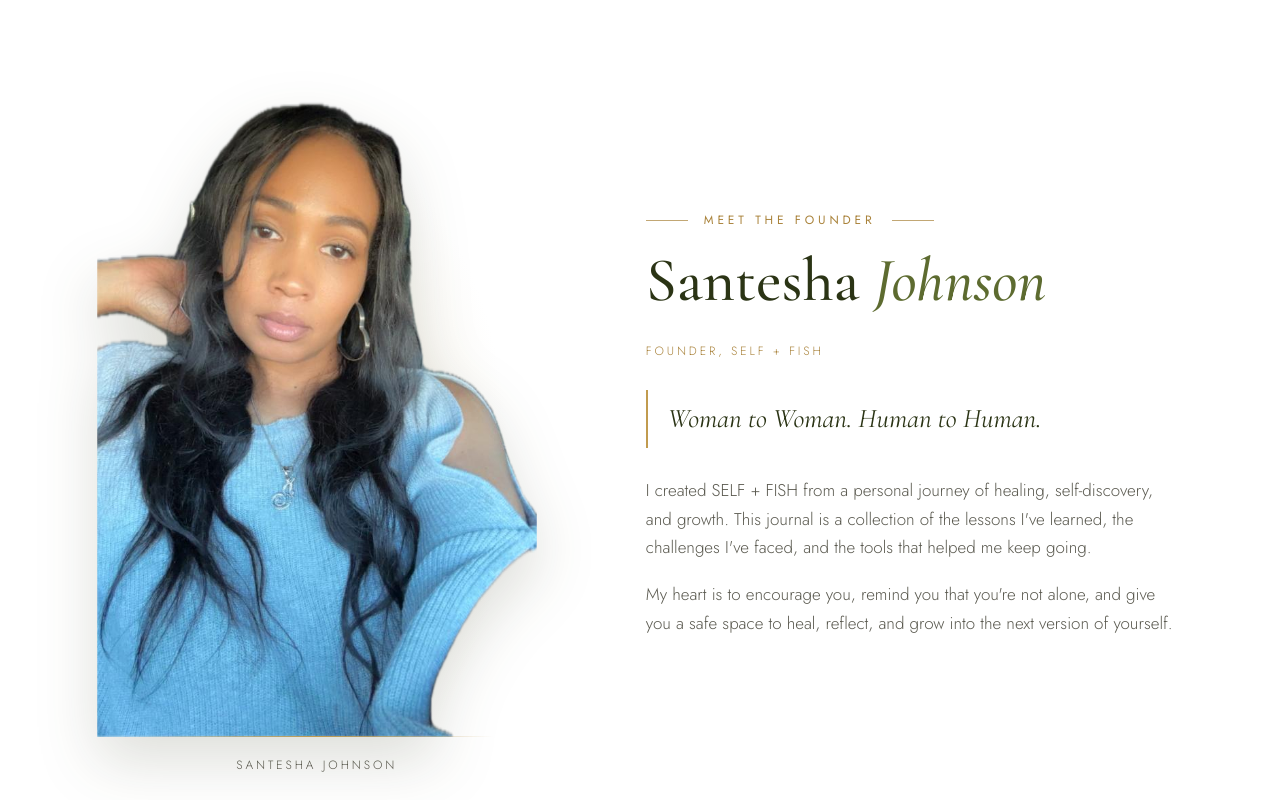
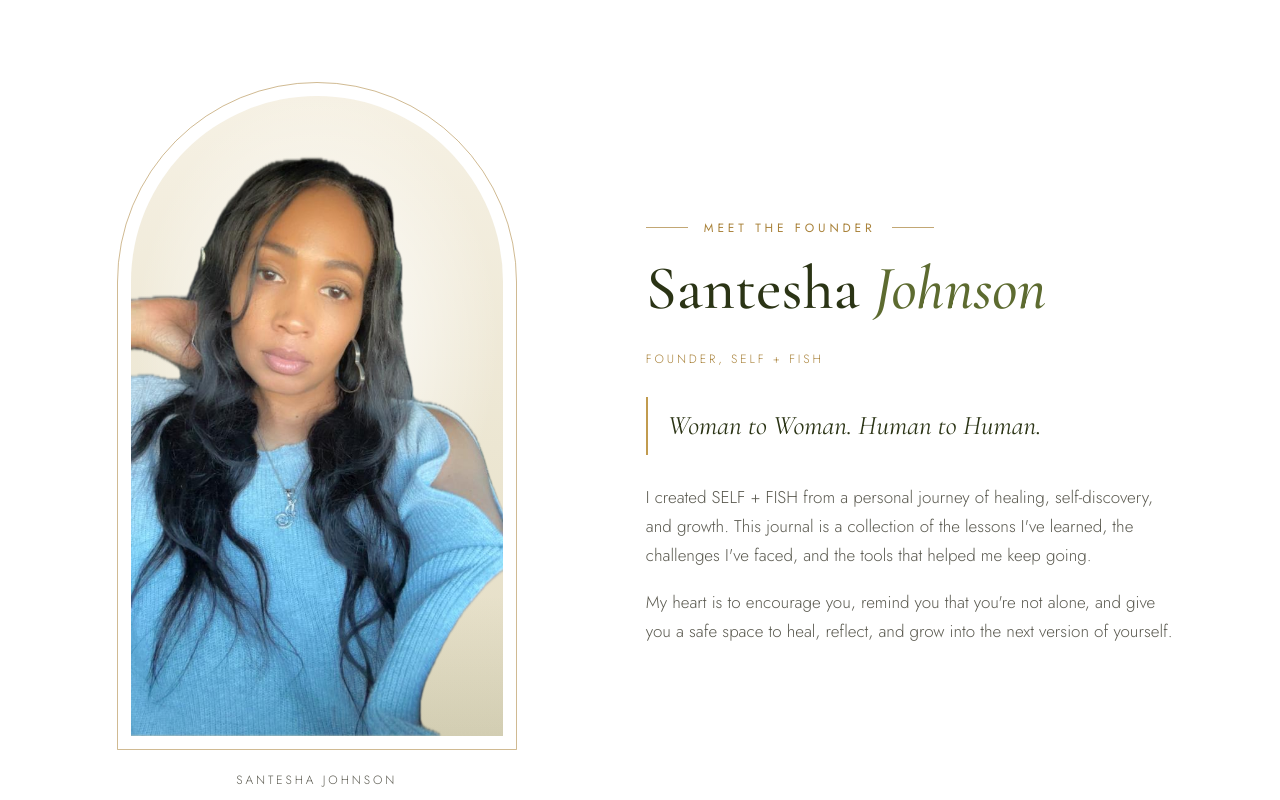
Before and after one commit to haddyscript/self_fish, a plain HTML site: page index.html in a window 1280 px wide. Shown: the part 860-1660 px from the top of the page. Drawn offline with nearby package versions, Linux system fonts and the light colour scheme.

Commit message:
Frame founder portrait in arched ivory frame with gold outline

```diff
--- a/index.html
+++ b/index.html
@@ -161,13 +161,9 @@
     display: grid; grid-template-columns: minmax(0, 5fr) minmax(0, 6fr);
     gap: clamp(48px, 8vw, 120px); align-items: center;
   }
-  .founder figure { margin: 0; justify-self: center; width: 100%; max-width: 440px; }
-  .founder figure img {
-    width: 100%; height: auto; /* natural aspect ratio; background removed, face untouched */
-    filter: drop-shadow(0 24px 30px rgba(43, 52, 21, .16));
-  }
+  .founder figure { margin: 0; justify-self: center; width: 100%; max-width: 400px; }
   .founder figcaption {
-    margin-top: 18px; font-size: 12px; letter-spacing: .24em; text-transform: uppercase; color: var(--ink-soft); text-align: center;
+    margin-top: 34px; font-size: 12px; letter-spacing: .24em; text-transform: uppercase; color: var(--ink-soft); text-align: center;
   }
   .founder .name { font-family: var(--serif); font-style: italic; font-size: clamp(30px, 3.2vw, 40px); color: var(--olive-700); margin: 0 0 4px; }
   .founder .role { font-size: 12px; letter-spacing: .24em; text-transform: uppercase; color: var(--gold-600); margin: 0 0 28px; }
@@ -277,19 +273,32 @@
   /* Header logo */
   .brand img { transition: transform .45s var(--ease), filter .45s var(--ease); }
 
-  /* Founder cut-out: soft ivory glow behind her, gold line grounding the bottom edge */
-  .founder figure .frame { position: relative; isolation: isolate; }
-  .founder figure .frame::before {
-    content: ""; position: absolute; z-index: -1; left: 6%; right: 6%; top: 8%; bottom: 0;
-    background: radial-gradient(ellipse at 50% 55%, var(--ivory-2) 0%, rgba(244, 239, 227, 0) 70%);
-    transition: transform .6s var(--ease), opacity .6s var(--ease);
+  /* Founder portrait: cut-out set inside an arched frame (hides the photo's straight cut edges) */
+  .founder .arch { position: relative; padding: 14px 14px 0; }
+  .founder .arch::before {
+    /* fine gold arch outline, offset from the portrait */
+    content: ""; position: absolute; inset: 0 0 -14px 0; border: 1px solid rgba(169, 130, 58, .55);
+    border-radius: 999px 999px 0 0; pointer-events: none;
+    transition: transform .7s var(--ease), border-color .7s var(--ease);
+  }
+  .founder figure .frame {
+    position: relative; overflow: hidden; isolation: isolate;
+    aspect-ratio: 50 / 86; border-radius: 999px 999px 0 0;
+    background:
+      radial-gradient(ellipse 70% 55% at 50% 38%, #ffffff 0%, rgba(255,255,255,0) 70%),
+      linear-gradient(180deg, #f6f1e4 0%, #ece6d2 55%, #e3dcc3 100%);
   }
   .founder figure .frame::after {
-    content: ""; position: absolute; left: 10%; right: 10%; bottom: 0; height: 1px;
-    background: linear-gradient(90deg, transparent, var(--gold-500), transparent);
-    transition: left .6s var(--ease), right .6s var(--ease);
+    /* soft olive vignette at the base so the sweater fades into the frame */
+    content: ""; position: absolute; left: 0; right: 0; bottom: 0; height: 22%; z-index: 2; pointer-events: none;
+    background: linear-gradient(180deg, rgba(63, 76, 31, 0) 0%, rgba(63, 76, 31, .10) 100%);
   }
-  .founder figure img { position: relative; transition: transform .6s var(--ease), filter .6s var(--ease); }
+  .founder figure .frame img {
+    position: absolute; left: 50%; bottom: 0; width: 108%; max-width: none; height: auto;
+    transform: translateX(-50%); transform-origin: 50% 100%;
+    filter: none;
+    transition: transform .8s var(--ease);
+  }
 
   /* Journal cover */
   .journal .cover { transition: transform .6s var(--ease), box-shadow .6s var(--ease), border-color .6s var(--ease); }
@@ -342,9 +351,8 @@
     .nav a.link:hover { color: var(--gold-600); }
     .brand:hover img { transform: scale(1.04); filter: drop-shadow(0 4px 10px rgba(193, 155, 79, .35)); }
 
-    .founder figure:hover .frame::before { transform: scale(1.06); }
-    .founder figure:hover .frame::after { left: 0; right: 0; }
-    .founder figure:hover img { transform: translateY(-6px); filter: drop-shadow(0 34px 36px rgba(43, 52, 21, .24)); }
+    .founder figure:hover .arch::before { transform: translate(8px, -8px); border-color: var(--gold-500); }
+    .founder figure:hover .frame img { transform: translateX(-50%) scale(1.03); }
 
     .journal .cover:hover {
       transform: translateY(-8px) rotate(-.6deg);
@@ -397,7 +405,7 @@
     .nav a.link::after { display: none; }
     .nav .btn { margin-top: 18px; }
     .founder .grid, .journal .grid { grid-template-columns: 1fr; }
-    .founder figure { max-width: 380px; }
+    .founder figure { max-width: 340px; }
     .journal .cover { max-width: 460px; margin: 0 auto; width: 100%; }
     .journal .text { order: 2; }
     .benefit-grid { grid-template-columns: 1fr; gap: 48px; margin-top: 48px; }
@@ -465,7 +473,7 @@
     <div class="wrap grid">
       <figure class="reveal">
         <!-- Original founder photo, used as supplied (no retouching, regeneration or cropping of the face) -->
-        <div class="frame"><img src="assets/founder-cutout.png" alt="Santesha Johnson, founder of SELF + FISH" width="647" height="963" loading="lazy"></div>
+        <div class="arch"><div class="frame"><img src="assets/founder-cutout.png" alt="Santesha Johnson, founder of SELF + FISH" width="647" height="963" loading="lazy"></div></div>
         <figcaption>Santesha Johnson</figcaption>
       </figure>
       <div class="reveal">
```
